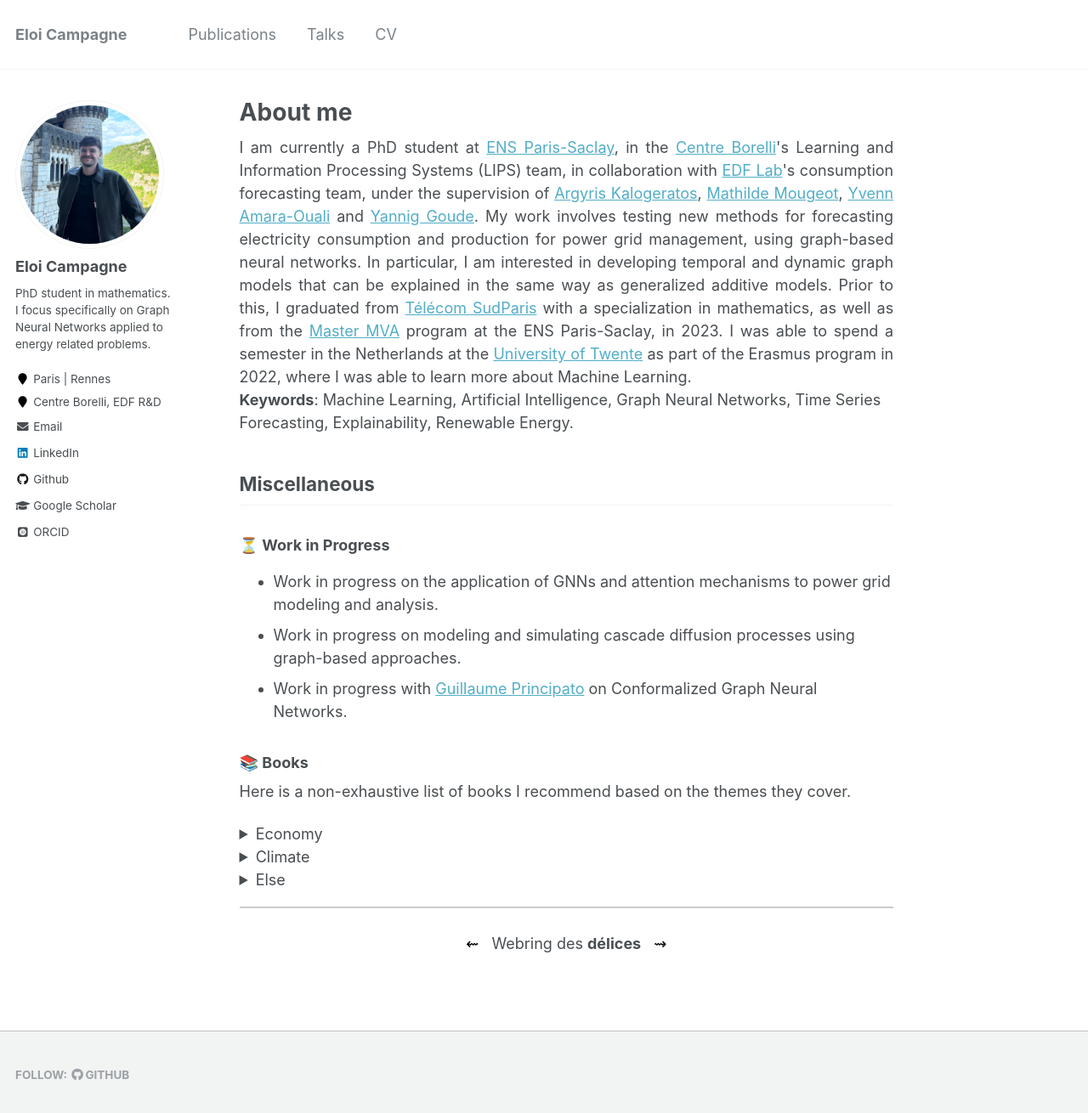
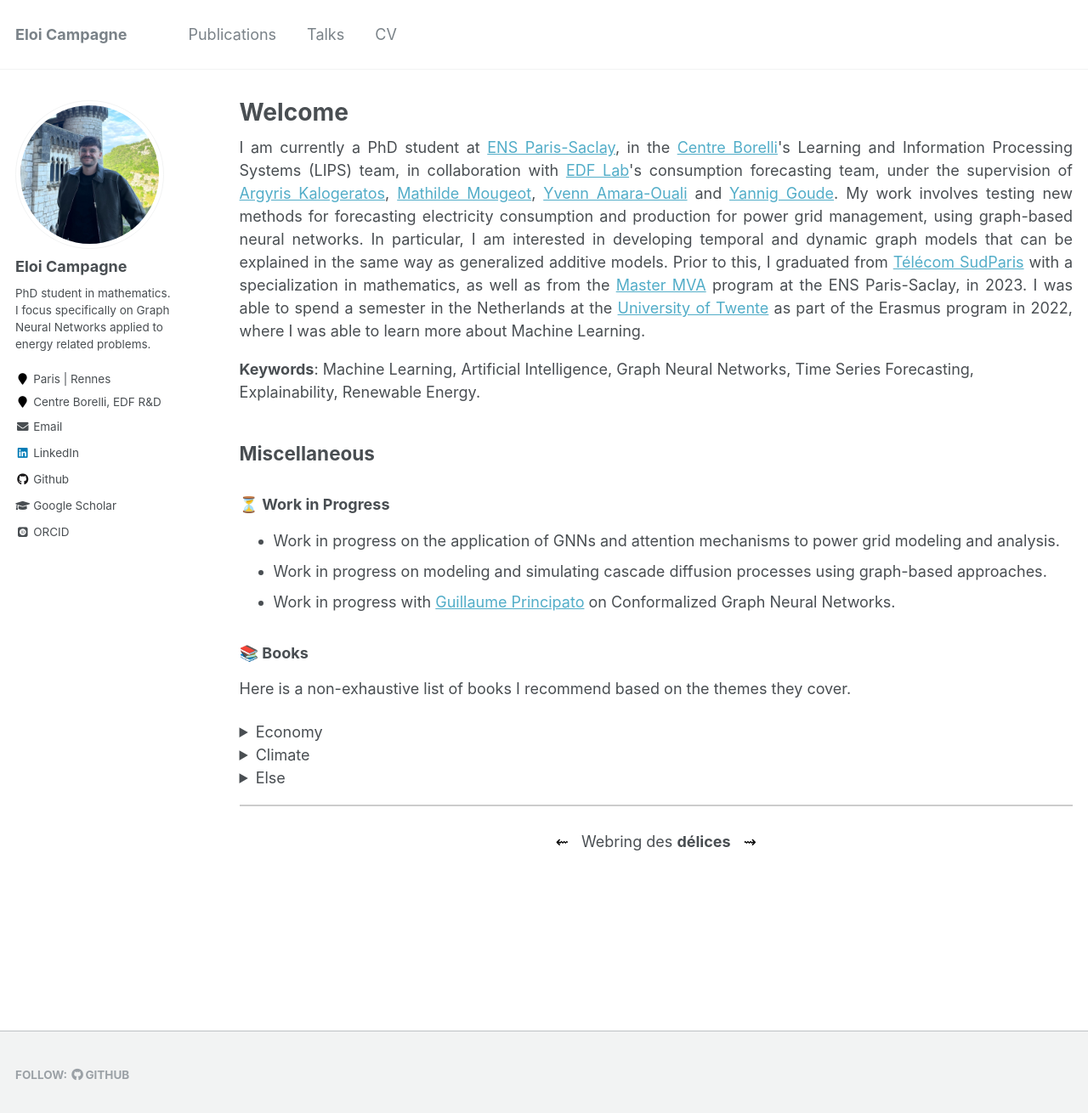
Before and after one commit to eloicampagne/eloicampagne.github.io, a Jekyll site: the page built from _pages/about.md, in a window 1280 px wide and 1323 px high. Shown: the top 1310 px of the window at 85% size. Built offline with Jekyll 4.4.1, drawn with Linux system fonts in a browser that asks for light colours; emoji names are drawn with the system emoji font; some web fonts are replaced.

Commit message:
feat: changed landing page title

```diff
--- a/_pages/about.md
+++ b/_pages/about.md
@@ -1,7 +1,7 @@
 ---
 permalink: /
-title: "About me"
-excerpt: "About me"
+layout: archive
+title: "Welcome"
 author_profile: true
 redirect_from:
   - /about/
```
